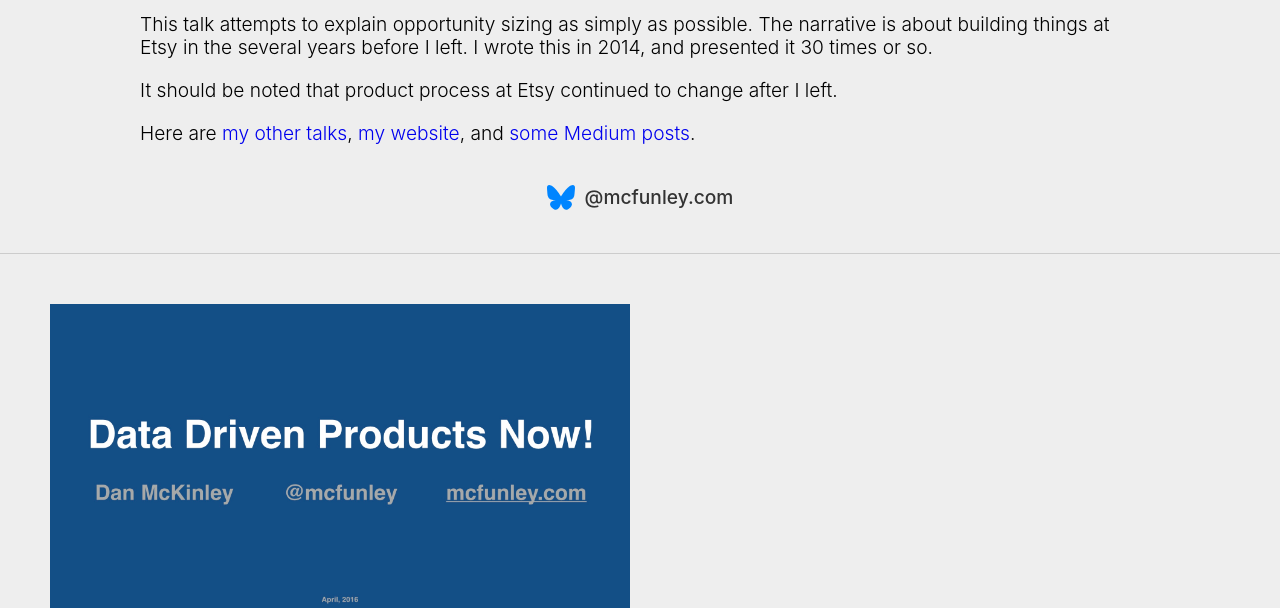
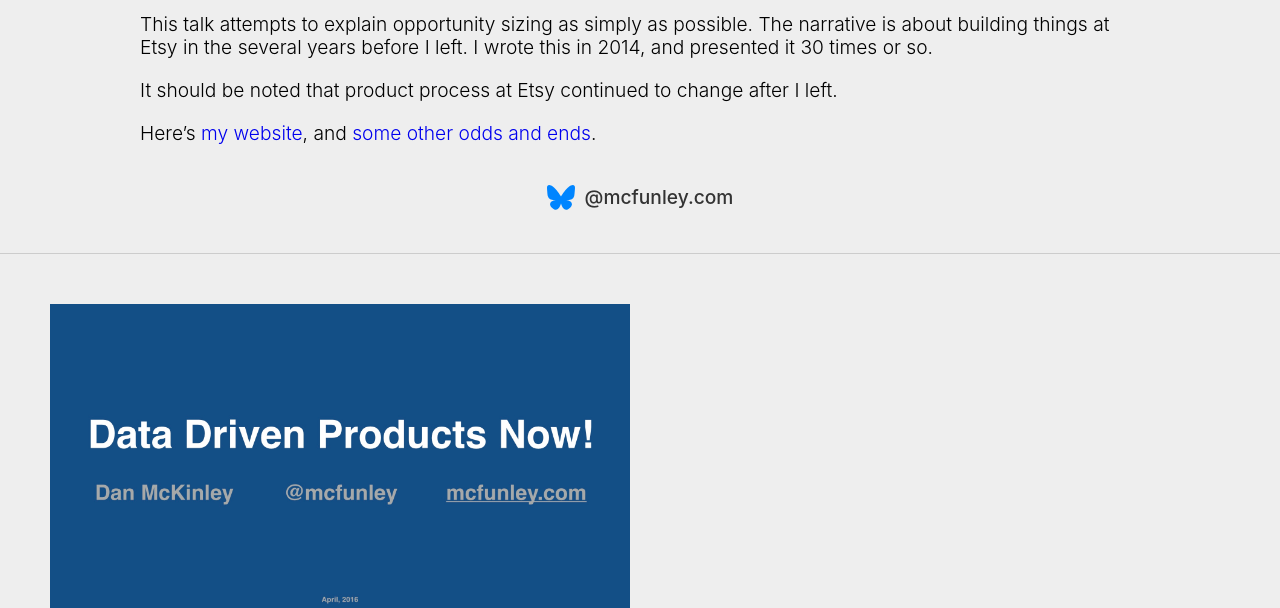
Before and after one commit to mcfunley/datadriven.club, a plain HTML site: page index.html in a window 1280 px wide. Shown: the part 184-792 px from the top of the page. Drawn offline with Linux system fonts and the light colour scheme.

Commit message:
Update index.html

```diff
--- a/index.html
+++ b/index.html
@@ -21,9 +21,8 @@
         It should be noted that product process at Etsy continued to change after I left.
       </p>
       <p>
-        Here are <a href="https://speakerdeck.com/mcfunley">my other talks</a>,
-        <a href="http://mcfunley.com">my website</a>, and
-        <a href="https://medium.com/@mcfunley/latest">some Medium posts</a>.
+        Here&rsquo;s <a href="http://mcfunley.com">my website</a>, and
+        <a href="https://dotclub.club">some other odds and ends</a>.
       </p>
 
       <div class="share">
```
